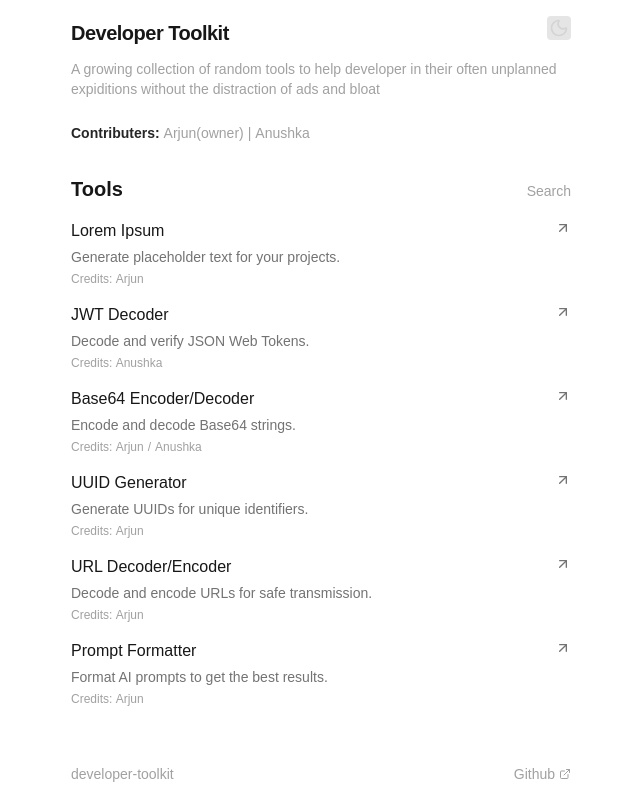
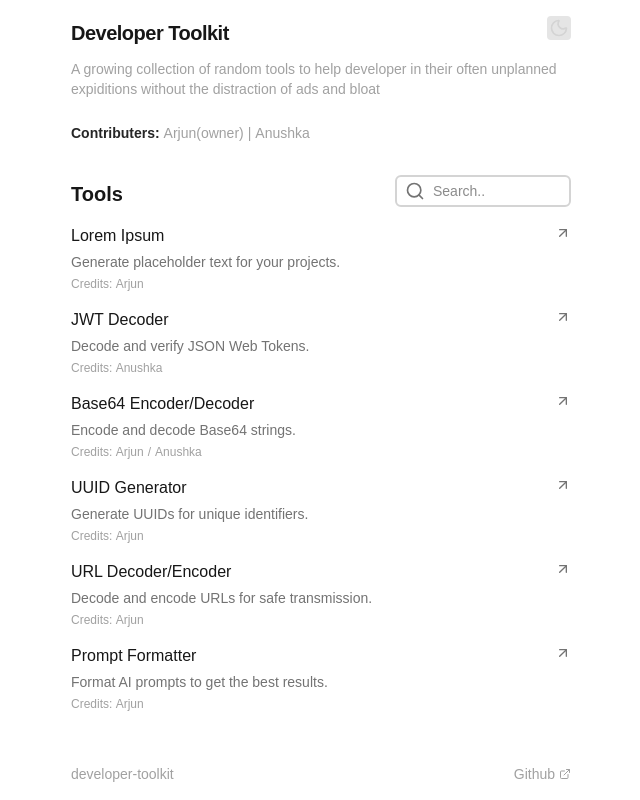
Before and after one commit to Arjunsharmahehe/developer-toolkit, a Next.js app: page / in a window 1280 px wide. Shown: the whole page, without its empty margins (319-959 px from the left). Built offline with nearby package versions, Linux system fonts and the light colour scheme.

Commit message:
add search to landing page

```diff
--- a/src/app/page.tsx
+++ b/src/app/page.tsx
@@ -2,11 +2,18 @@ import { MoonIcon } from "lucide-react";
 import ToolCard from "../components/ToolCard";
 import { contributers, utilities } from "../constants/index.js"
 import Footer from "@/components/Footer";
+import SearchInput from "@/components/SearchInput";
 
-export default function Home() {
-
+export default function Home({ searchParams }: { searchParams?: { query?: string } }) {
 
   // TODO: Add a search bar to filter tools
+  const query = searchParams?.query || "";
+
+  const filteredUtilities = utilities.filter((utility) =>
+    utility.name.toLowerCase().includes(query.toLowerCase()) ||
+    utility.description.toLowerCase().includes(query.toLowerCase())
+  );
+
 
   return (
     <main className="bg-white text-neutral-900  px-4 py-4 min-h-svh flex flex-col justify-between">
@@ -37,11 +44,11 @@ export default function Home() {
 
           <h2 className="flex justify-between items-baseline w-full">
             <span className="font-semibold text-xl">Tools</span>
-            <p className="font-normal text-sm text-neutral-400">Search</p>
+            <SearchInput/>
           </h2>
 
           <div className="flex flex-col gap-4 w-full">
-            {utilities.map((utility) => <ToolCard key={utility.id} {...utility}/>)}
+            {filteredUtilities.length > 0 ? filteredUtilities.map((utility) => <ToolCard key={utility.id} {...utility}/>) : <p className="text-neutral-400 mx-auto">No tools found</p>}
           </div>
         </div>
 
--- /dev/null
+++ b/src/components/SearchInput.tsx
@@ -0,0 +1,39 @@
+"use client";
+
+import { Search } from 'lucide-react';
+import { useSearchParams, useRouter, usePathname } from 'next/navigation';
+
+export default function SearchInput() {
+
+  const searchParams = useSearchParams();
+  const pathname = usePathname();
+  const { replace } = useRouter();
+
+  function handleSearch(term: string) {
+
+    const params = new URLSearchParams(searchParams);
+
+
+    if (term) {
+      params.set('query', term);
+    } else {
+      params.delete('query');
+    }
+
+
+    replace(`${pathname}?${params.toString()}`);
+  }
+
+  return (
+    <div className='flex items-center border-2 border-neutral-300 rounded-md hover:border-neutral-400'>
+        <Search className='size-5 ml-2 text-neutral-500'/>
+        <input
+        type="text"
+        placeholder="Search.."
+        className="max-w-36 w-full px-2 py-1 text-sm focus:outline-none"
+        onChange={(e) => handleSearch(e.target.value)}
+        defaultValue={searchParams.get('query')?.toString()}
+        />
+    </div>
+  );
+}
```
